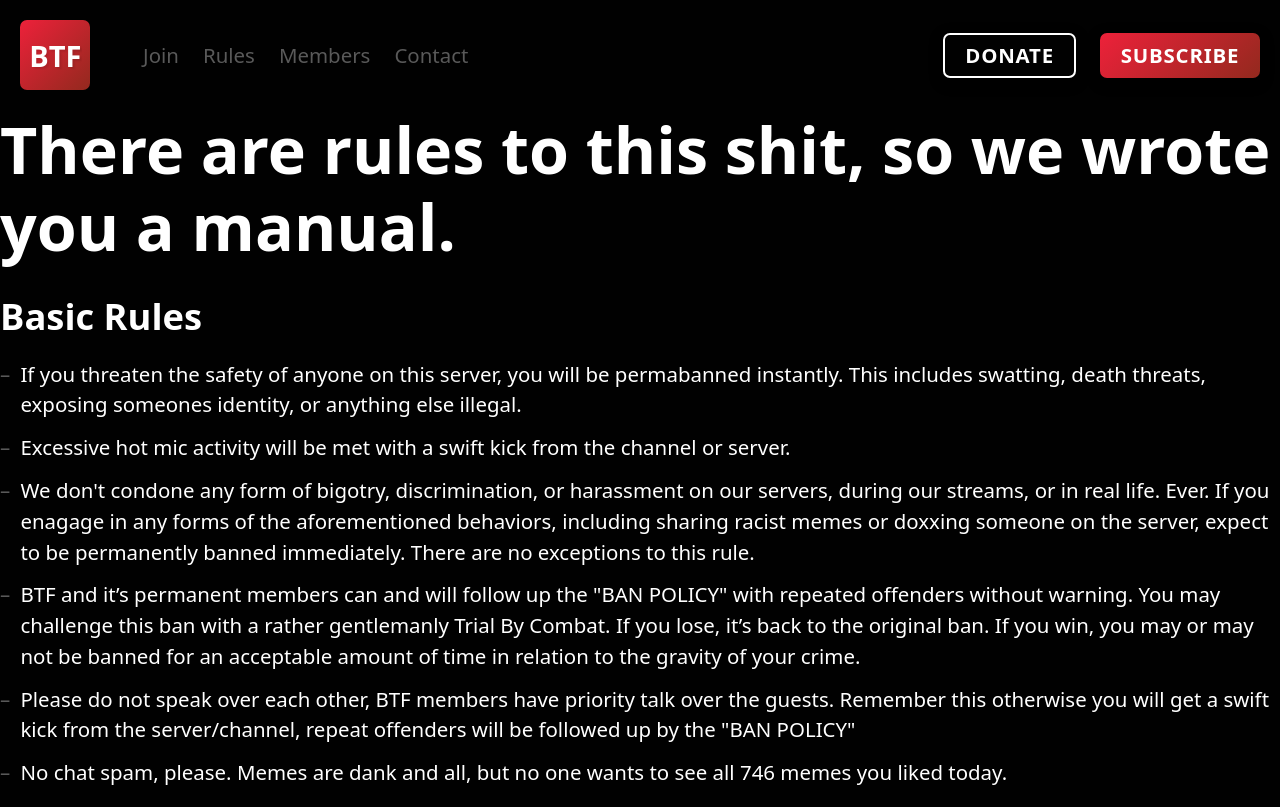
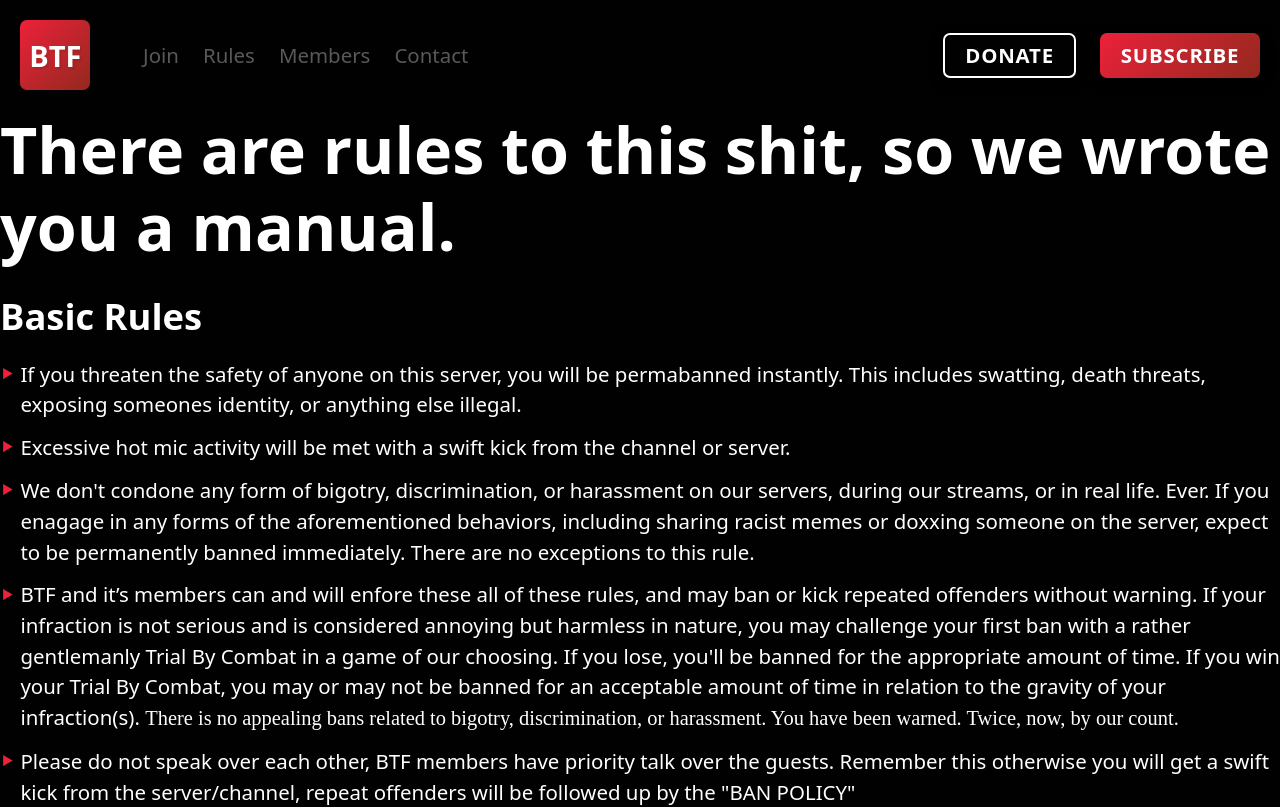
Before and after one commit to 0str1ch/btf, a Next.js app: page /rules in a window 1280 px wide. Shown: the top 807 px of the page. Built offline with nearby package versions, Linux system fonts and the light colour scheme.

Commit message:
updated list styling

```diff
--- a/components/layout.js
+++ b/components/layout.js
@@ -176,12 +176,22 @@ const Layout = props => (
           padding: 0px;
         }
 
-        ul > li::before {
-          content: "–";
+      /*  ul > li::before {
+          content: "-";
           display: inline-block;
           color: var(--hint-light);
           position: absolute;
           margin-left: -1em;
+        }*/
+
+        ul > li::before {
+          content: "▶";
+          display: inline-block;
+          color: var(--primary-basic);
+          position: absolute;
+          margin-left: -1.5em;
+          margin-top: 0.5em;
+          font-size: 0.6em;
         }
 
         li {
--- a/pages/_app.js
+++ b/pages/_app.js
@@ -26,6 +26,7 @@ export default class MyApp extends App {
               rgba(237, 33, 58, 1) 0%,
               rgba(147, 41, 30, 1) 100%
             );
+            --primary-basic: rgba(237, 33, 58, 1);
             --primary-light: rgba(255, 255, 255, 1);
             --secondary: rgba(46, 62, 72, 0.6);
             --secondary-light: rgba(255, 255, 255, 0.7);
--- a/pages/rules.js
+++ b/pages/rules.js
@@ -30,12 +30,19 @@ export default () => (
               exceptions to this rule.
             </li>
             <li>
-              BTF and it’s permanent members can and will follow up the "BAN
-              POLICY" with repeated offenders without warning. You may challenge
-              this ban with a rather gentlemanly Trial By Combat. If you lose,
-              it’s back to the original ban. If you win, you may or may not be
-              banned for an acceptable amount of time in relation to the gravity
-              of your crime.
+              BTF and it’s members can and will enfore these all of these rules,
+              and may ban or kick repeated offenders without warning. If your
+              infraction is not serious and is considered annoying but harmless
+              in nature, you may challenge your first ban with a rather
+              gentlemanly Trial By Combat in a game of our choosing. If you
+              lose, you'll be banned for the appropriate amount of time. If you
+              win your Trial By Combat, you may or may not be banned for an
+              acceptable amount of time in relation to the gravity of your
+              infraction(s).{" "}
+              <strong>
+                There is no appealing bans related to bigotry, discrimination,
+                or harassment. You have been warned. Twice, now, by our count.
+              </strong>
             </li>
             <li>
               Please do not speak over each other, BTF members have priority
```
